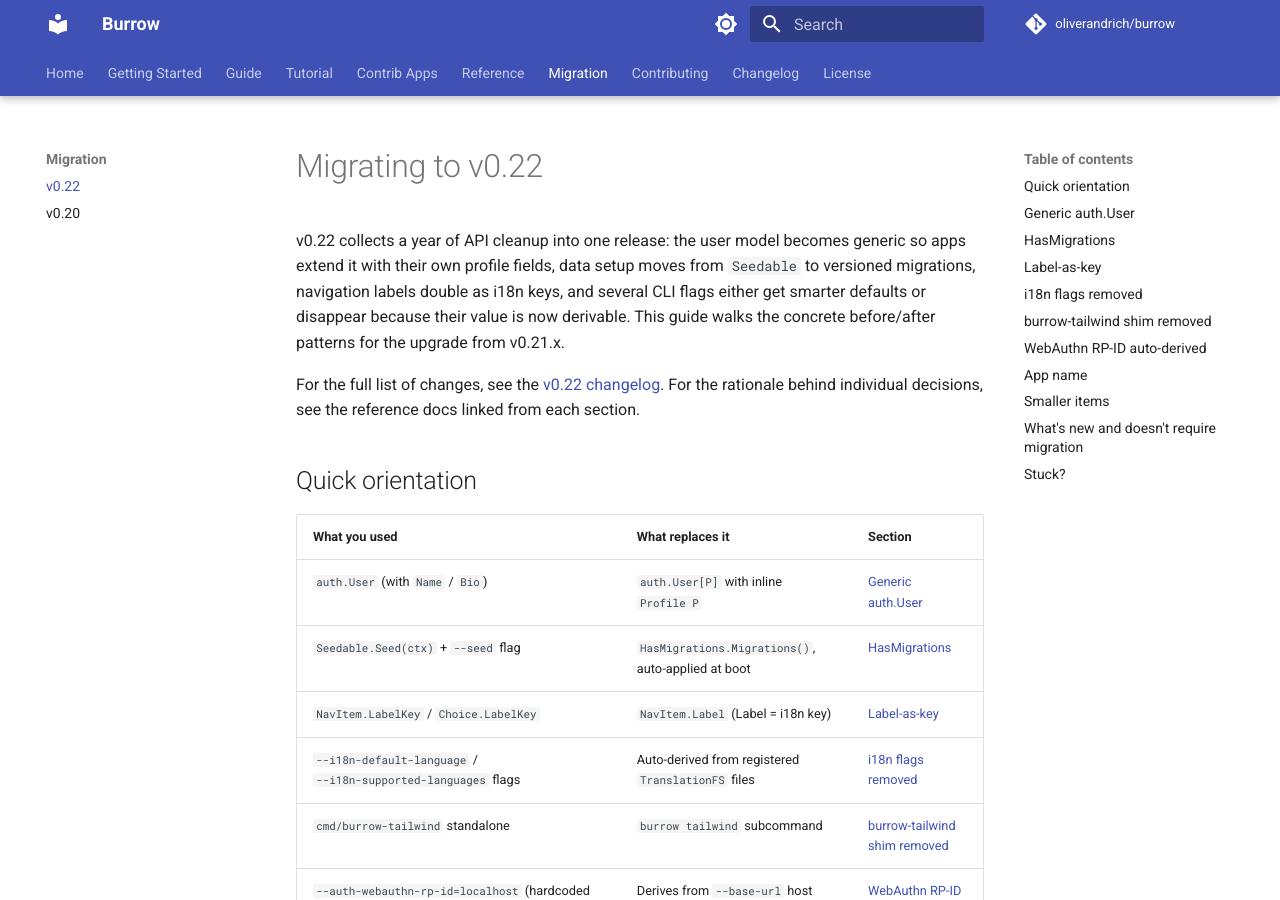
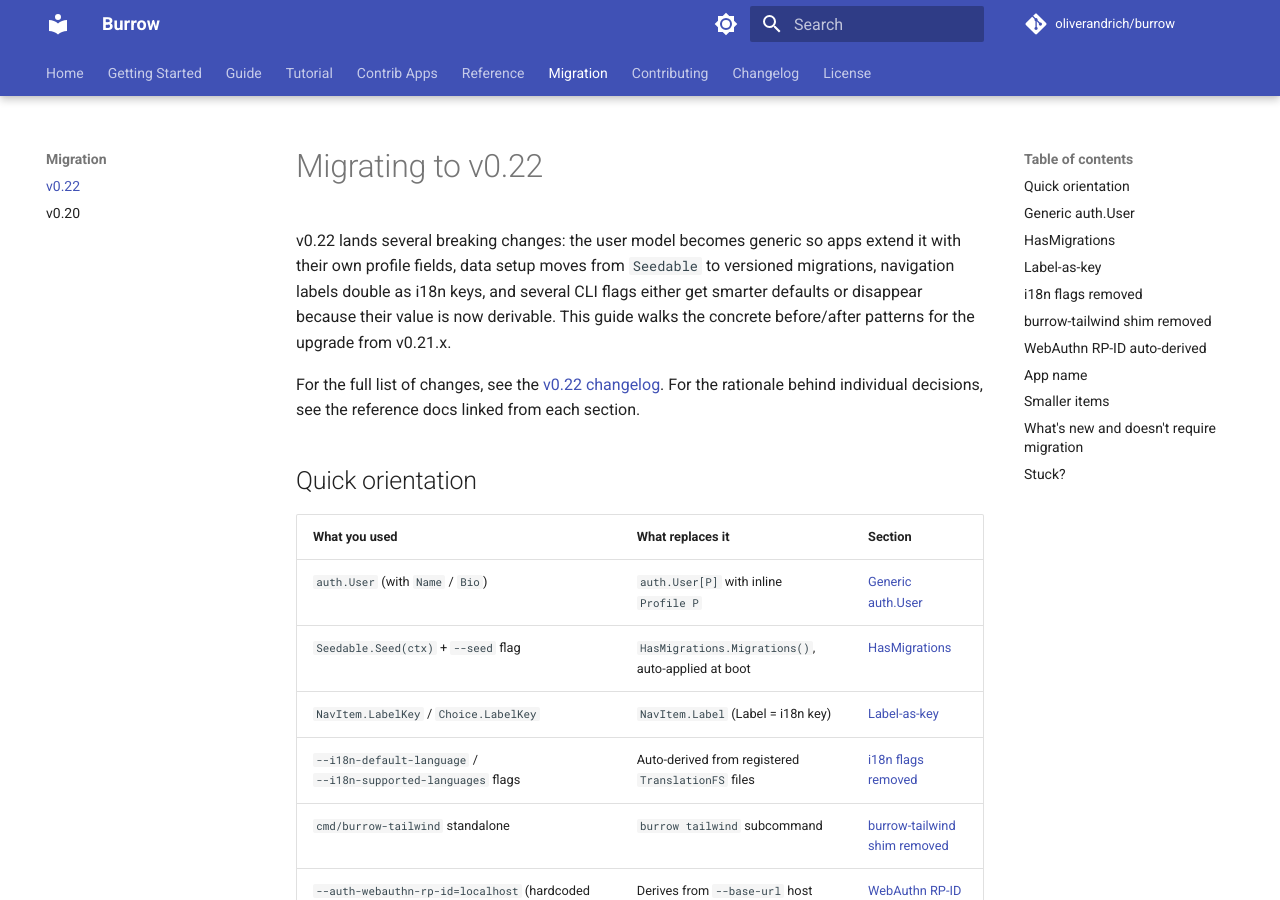
Before and after one commit to oliverandrich/burrow, an MkDocs documentation site: the page built from docs/migration/v0.22.md, in a window 1280 px wide and 900 px high. Built offline with MkDocs 1.6.1 and Material for MkDocs 9.7.7, drawn with Linux system fonts in a browser that asks for light colours; comment, search, counter and statistics services are not loaded.

Commit message:
docs: drop fake "year of" framing from v0.22 migration guide intro
v0.20 was tagged on 2026-05-17, v0.22 ships on 2026-05-20 — three days,
not a year. burrow's voice is dry-factual; the change list carries the
weight without marketing reach.

```diff
--- a/docs/migration/v0.22.md
+++ b/docs/migration/v0.22.md
@@ -1,6 +1,6 @@
 # Migrating to v0.22
 
-v0.22 collects a year of API cleanup into one release: the user model becomes generic so apps extend it with their own profile fields, data setup moves from `Seedable` to versioned migrations, navigation labels double as i18n keys, and several CLI flags either get smarter defaults or disappear because their value is now derivable. This guide walks the concrete before/after patterns for the upgrade from v0.21.x.
+v0.22 lands several breaking changes: the user model becomes generic so apps extend it with their own profile fields, data setup moves from `Seedable` to versioned migrations, navigation labels double as i18n keys, and several CLI flags either get smarter defaults or disappear because their value is now derivable. This guide walks the concrete before/after patterns for the upgrade from v0.21.x.
 
 For the full list of changes, see the [v0.22 changelog](../changelog.md). For the rationale behind individual decisions, see the reference docs linked from each section.
 
```
